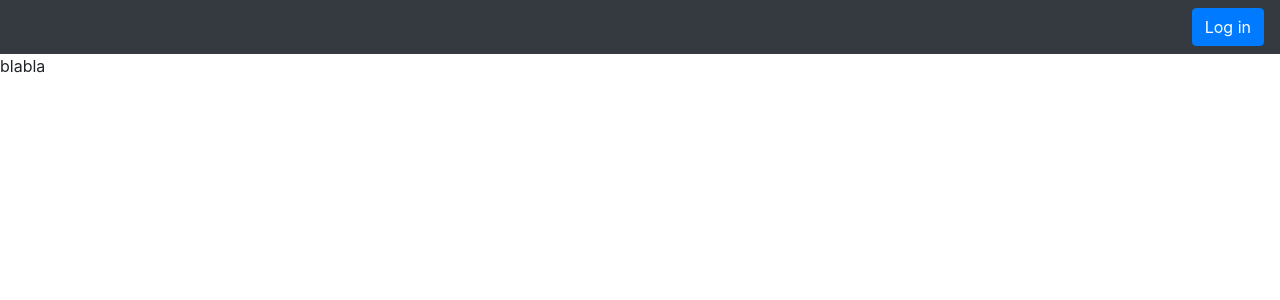
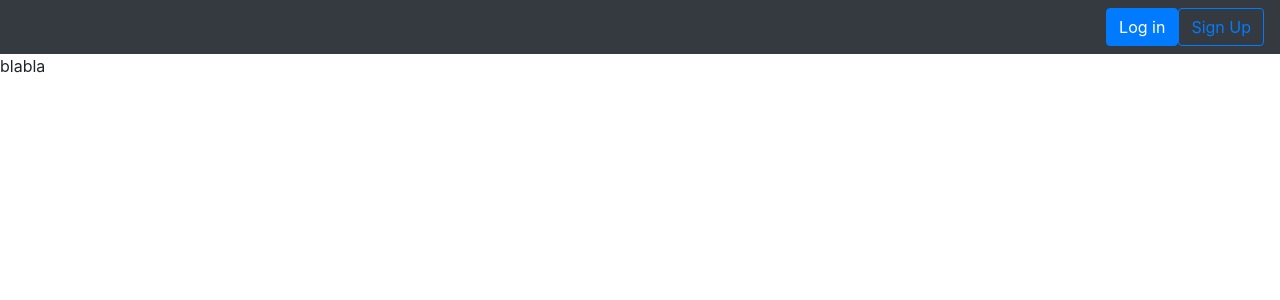
Before and after one commit to fernanda-olvera/spark-foundation, a Django app: page /todo_list in a window 1280 px wide. Shown: the top 300 px of the page. Run offline with Django 3.2, Linux system fonts and the light colour scheme; data comes from the database, SQL or seed files in the repository; some libraries are stand-ins or nearby versions.

Commit message:
Added sign up form

```diff
--- a/todo_list/templates/todo_list/index.html
+++ b/todo_list/templates/todo_list/index.html
@@ -12,6 +12,7 @@
 <body>
     <nav class="navbar navbar-dark bg-dark">
         <a href="todo_list/login" class="btn btn-primary">Log in</a>
+        <a href="todo_list/signup" class="btn btn-outline-primary">Sign Up</a>
     </nav>
     {% for task in tasks %}
         {{task}}
--- a/todo_list/views.py
+++ b/todo_list/views.py
@@ -21,6 +21,6 @@ def signup(request):
             user=authenticate(username=username, password=raw_password)
             login(request, user)
             return redirect('home')
-        else:
-            form=UserCreationForm()
-        return render(request, 'todo_list/signup.html',{'form':form})
+    else:
+        form=UserCreationForm()
+    return render(request, 'todo_list/signup.html',{'form':form})
```
